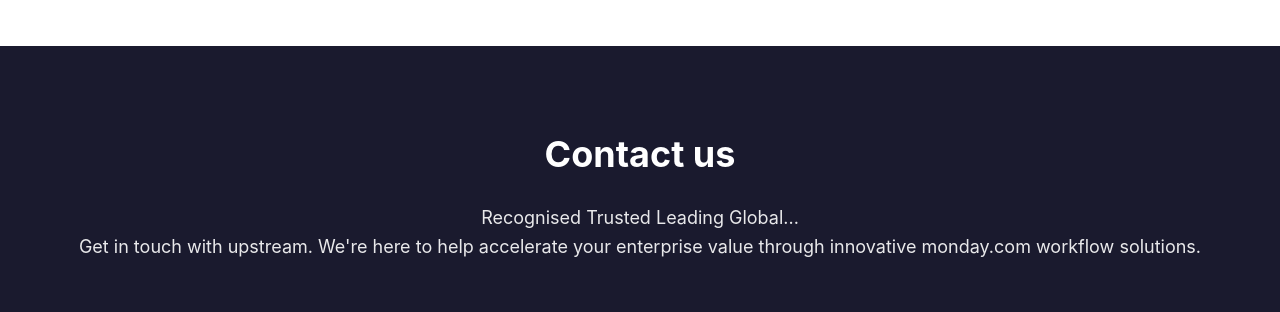
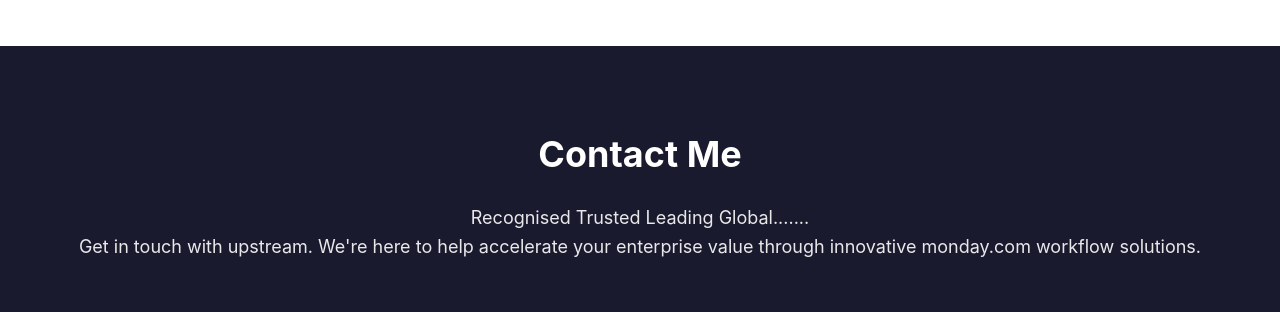
Before and after one commit to aniket-upstreamtech03/Sample-jenkins-test, a website: page contact.html in a window 1280 px wide. Shown: the part 1580-1892 px from the top of the page. Drawn offline with Linux system fonts and the light colour scheme.

Commit message:
update contact page to me from us

```diff
--- a/contact.html
+++ b/contact.html
@@ -431,9 +431,9 @@
     <!-- Contact Section -->
     <section id="contact" class="contact-section">
         <div class="contact-container">
-            <h2>Contact us</h2>
+            <h2>Contact Me</h2>
             <p class="contact-subtitle">
-                Recognised Trusted Leading Global...<br>
+                Recognised Trusted Leading Global.......<br>
                 Get in touch with upstream. We're here to help accelerate your enterprise value through innovative monday.com workflow solutions.
             </p>
 
```
